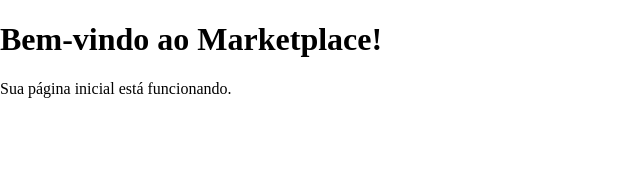
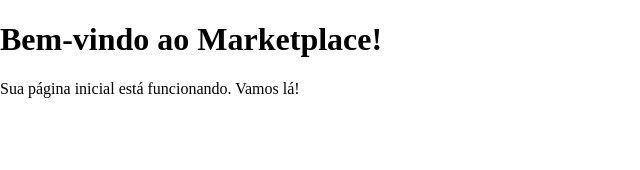
Before and after one commit to gilvanxavierborges-rgb/marketplace-final-v2, a Next.js app: page / in a window 1280 px wide. Shown: the top 170 px of the page, without its empty margins (0-640 px from the left). Built offline with nearby package versions, Linux system fonts and the light colour scheme.

Commit message:
Update page.tsx

```diff
--- a/app/page.tsx
+++ b/app/page.tsx
@@ -2,7 +2,7 @@ export default function HomePage() {
   return (
     <div>
       <h1>Bem-vindo ao Marketplace!</h1>
-      <p>Sua página inicial está funcionando.</p>
+      <p>Sua página inicial está funcionando. Vamos lá!</p>
     </div>
   );
 }
```
